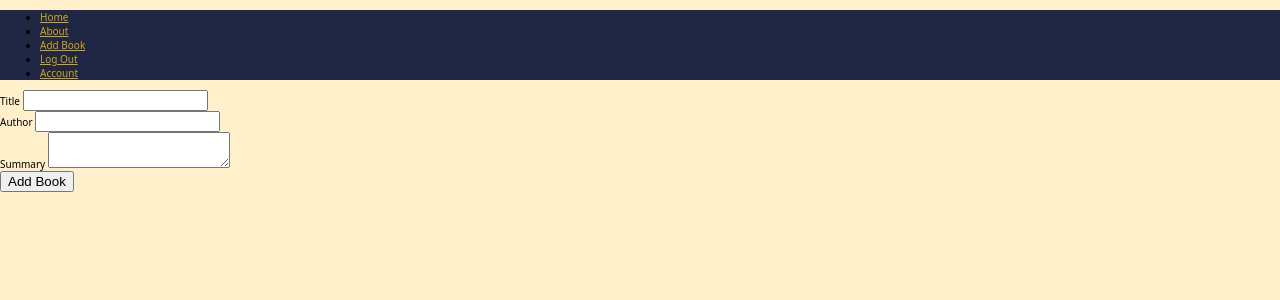
After one commit to WillJohnson03/book_shelf, a Flask app: page /create in a window 1280 px wide. The commit adds this page. Shown: the top 300 px of the page. Run offline with Flask 2, Linux system fonts and the light colour scheme; the visitor is signed in with stand-in values (Sample User, id 1).

Commit message:
complete basic crud on books

```diff
--- a/myapp/books/forms.py
+++ b/myapp/books/forms.py
@@ -0,0 +1,9 @@
+from flask_wtf import FlaskForm
+from wtforms import StringField, SubmitField, TextAreaField
+from wtforms.validators import DataRequired
+
+class BookForm(FlaskForm):
+  title = StringField('Title', validators=[DataRequired()])
+  author = StringField('Author', validators=[DataRequired()])
+  summary = TextAreaField('Summary', validators=[DataRequired()])
+  submit = SubmitField('Add Book')
--- a/myapp/books/views.py
+++ b/myapp/books/views.py
@@ -5,3 +5,60 @@ from myapp.models import Book
 from myapp.books.forms import BookForm
 
 books = Blueprint('books', __name__)
+
+@books.route('/create', methods=['GET', 'POST'])
+@login_required
+def add_book():
+  form = BookForm()
+  if form.validate_on_submit():
+    book = Book(title=form.title.data, author=form.author.data, summary=form.summary.data, user_id=current_user.id)
+    db.session.add(book)
+    db.session.commit()
+    flash('Book Added')
+    print('Book was added')
+    return redirect(url_for('core.index'))
+  return render_template('add_book.html', form=form)
+
+
+@books.route('/<int:book_id>')
+def book(book_id):
+  book = Book.query.get_or_404(book_id)
+  return render_template('book.html', title=book.title, date=book.date, book=book)
+
+@books.route('/<int:book_id>/update',methods=['GET','POST'])
+@login_required
+def update(book_id):
+  book = Book.query.get_or_404(book_id)
+
+  if book.owner != current_user:
+    abort(403)
+
+  form = BookForm()
+
+  if form.validate_on_submit():
+    book.title = form.title.data
+    book.author = form.author.data
+    book.summary = form.summary.data
+    db.session.commit()
+    flash('Book Updated')
+    return redirect(url_for('books.add_book',book_id=book.id))
+
+  elif request.method == 'GET':
+    form.title.data = book.title
+    form.author.data = book.author
+    form.summary.data = book.summary
+
+  return render_template('add_book.html',title='Updating',form=form)
+
+@books.route('/<int:book_id>/delete',methods=['GET','POST'])
+@login_required
+def delete_book(book_id):
+
+    book = Book.query.get_or_404(book_id)
+    if book.owner != current_user:
+        abort(403)
+
+    db.session.delete(book)
+    db.session.commit()
+    flash('Book Deleted')
+    return redirect(url_for('core.index'))
--- a/myapp/models.py
+++ b/myapp/models.py
@@ -37,11 +37,13 @@ class Book(db.Model):
     id = db.Column(db.Integer, primary_key=True)
     date = db.Column(db.DateTime, nullable=False, default=datetime.utcnow)
     title = db.Column(db.String(140), nullable=False)
+    author = db.Column(db.String(140), nullable=False)
     summary = db.Column(db.Text, nullable=False)
     user_id = db.Column(db.Integer, db.ForeignKey('users.id'), nullable=False)
 
-    def __init__(self, title, summary, user_id):
+    def __init__(self, title, summary, user_id, author):
         self.title = title
+        self.author = author
         self.summary = summary
         self.user_id = user_id
 
--- /dev/null
+++ b/myapp/templates/add_book.html
@@ -0,0 +1,24 @@
+{% extends "base.html" %}
+{% block content %}
+    <div class="container">
+      <form class="form-group" method="POST">
+          {{form.hidden_tag()}}
+
+          <div class="form-group">
+              {{form.title.label(class="form-control-label")}}
+              {{form.title(class="form-control form-control-lg")}}
+          </div>
+          <div class="form-group">
+            {{form.author.label(class="form-control-label")}}
+            {{form.author(class="form-control form-control-lg")}}
+        </div>
+          <div class="form-group">
+            {{form.summary.label(class="form-control-label")}}
+            {{form.summary(class="form-control form-control-lg")}}
+        </div>
+        <div class="form-group">
+            {{form.submit(class="btn btn-outline-info")}}
+        </div>
+      </form>
+    </div>
+{% endblock %}
--- a/myapp/templates/base.html
+++ b/myapp/templates/base.html
@@ -17,6 +17,9 @@
         </li>
 
         {% if current_user.is_authenticated %}
+        <li class="nav-link">
+            <a href="{{url_for('books.add_book')}}">Add Book</a>
+        </li>
         <li class="nav-link">
             <a href="{{url_for('users.logout')}}">Log Out</a>
         </li>
--- a/myapp/users/views.py
+++ b/myapp/users/views.py
@@ -71,7 +71,7 @@ def account():
     return render_template('account.html', form=form)
 
 @users.route('/<username>')
-def user_posts(username):
+def user_books(username):
     page = request.args.get('page', 1, type=int)
     user = User.query.filter_by(username=username).first_or_404()
     books = Book.query.filter_by(owner=user).order_by(Book.date.desc()).paginate(page=page, per_page=5)
```
Also changed, not shown: migrations/versions/097782c6d4b1_.py (deleted, +0 -46 lines), migrations/versions/35faa0c608c6_.py (renamed from migrations/versions/c80bfd4c3aa9_.py, +14 -3 lines), migrations/versions/a509a5438adb_.py (deleted, +0 -36 lines), myapp/core/views.py (+5 -5 lines), myapp/templates/book.html (added, +19 -0 lines), myapp/templates/index.html (+30 -1 lines), myapp/templates/user_books.html (+5 -5 lines).
